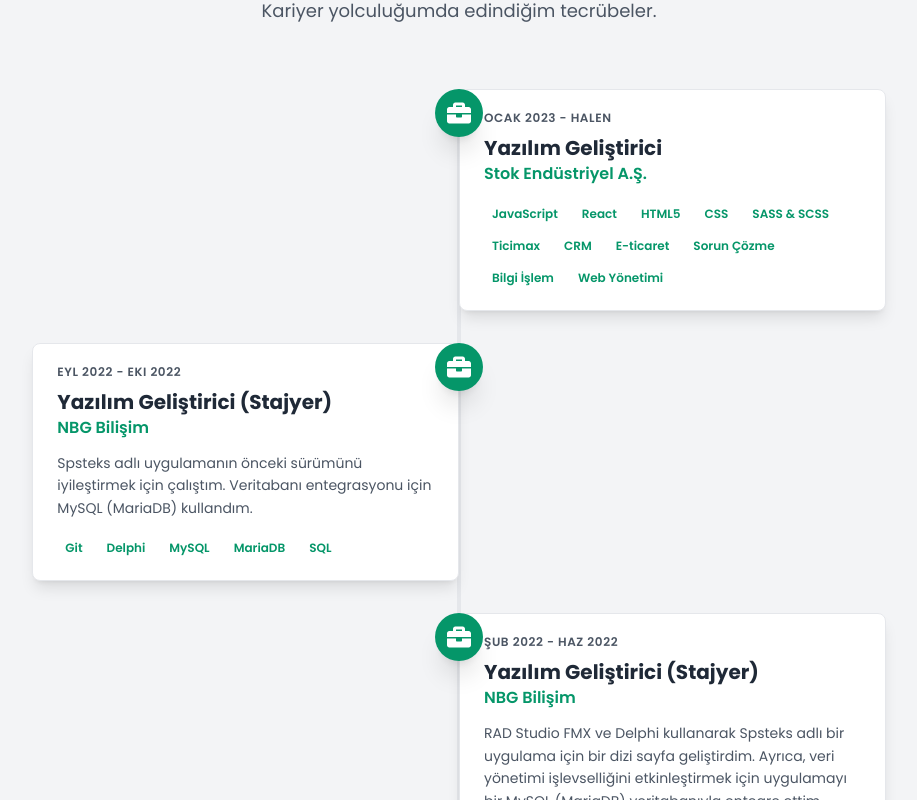
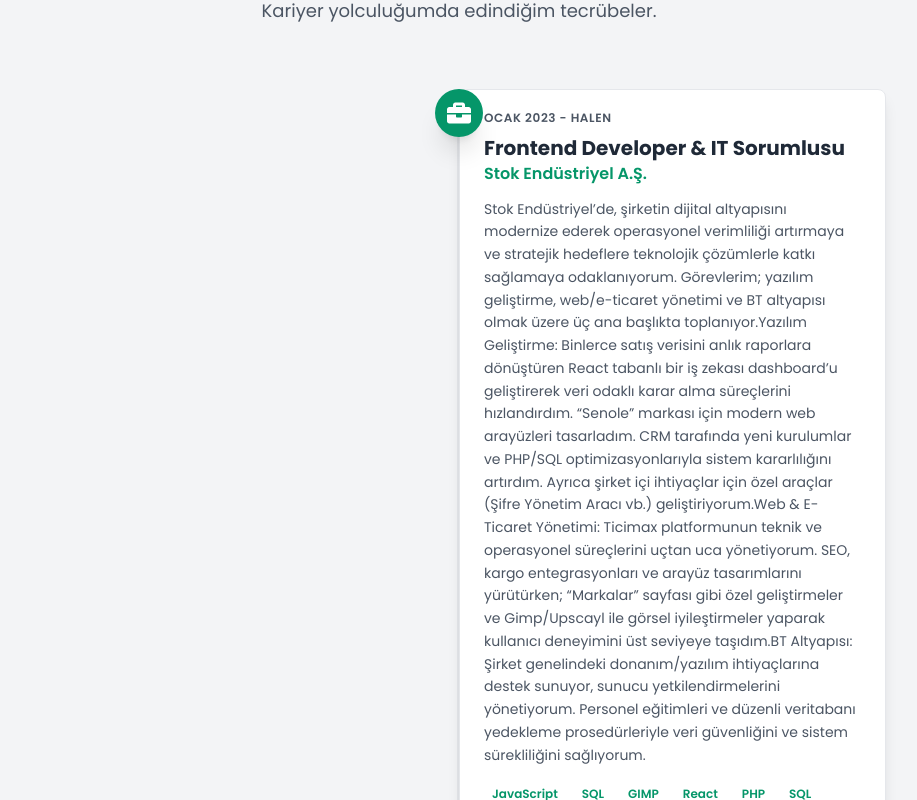
Before and after one commit to EnderKaran/Portfolio-Website, a React (Vite) app in the folder website/: page /Portfolio-Website/about in a window 1280 px wide. Shown: the part 920-1720 px from the top of the page, without its empty margins (181-1098 px from the left). Built offline with nearby package versions, Linux system fonts and the light colour scheme.

Commit message:
about kısmı güncellendi

```diff
--- a/website/src/components/Abouts.jsx
+++ b/website/src/components/Abouts.jsx
@@ -88,7 +88,14 @@
             date: "Ocak 2023 - Halen",
             title: t('exp1_title'),
             company: "Stok Endüstriyel A.Ş.",
-            skills: ["JavaScript", "React", "HTML5", "CSS", "SASS & SCSS", "Ticimax", "CRM", "E-ticaret", "Sorun Çözme", "Bilgi İşlem", "Web Yönetimi"]
+            description: [
+                t('exp1_desc_intro'),
+                t('exp1_desc_software'),
+                t('exp1_desc_web'),
+                t('exp1_desc_it')
+            ],
+            skills: ["JavaScript", "SQL", "GIMP",
+                "React", "PHP", "SQL", "HTML5", "CSS", "SASS&SCSS", "SEO", "API Entegrasyonu", "Sistem Yönetimi", "Veritabanı Yönetimi", "Ticimax", "Vtiger CRM", "Gimp", "Bilgi İşlem"]
         },
         {
             date: "Eyl 2022 - Eki 2022",
--- a/website/src/i18n.js
+++ b/website/src/i18n.js
@@ -66,7 +66,15 @@
       "edu3_degree": "Lise, Bilişim/Web Programlama",
 
       "awards_title": "Onur ve Ödüller",
-          "award1_title": "Onur Belgesi",
+      "award1_title": "Onur Belgesi",
+
+
+        "exp1_title": "Frontend Developer & IT Sorumlusu",
+        "exp1_desc_intro": "Stok Endüstriyel’de, şirketin dijital altyapısını modernize ederek operasyonel verimliliği artırmaya ve stratejik hedeflere teknolojik çözümlerle katkı sağlamaya odaklanıyorum. Görevlerim; yazılım geliştirme, web/e-ticaret yönetimi ve BT altyapısı olmak üzere üç ana başlıkta toplanıyor.",
+        "exp1_desc_software": "Yazılım Geliştirme: Binlerce satış verisini anlık raporlara dönüştüren React tabanlı bir iş zekası dashboard’u geliştirerek veri odaklı karar alma süreçlerini hızlandırdım. “Senole” markası için modern web arayüzleri tasarladım. CRM tarafında yeni kurulumlar ve PHP/SQL optimizasyonlarıyla sistem kararlılığını artırdım. Ayrıca şirket içi ihtiyaçlar için özel araçlar (Şifre Yönetim Aracı vb.) geliştiriyorum.",
+        "exp1_desc_web": "Web & E-Ticaret Yönetimi: Ticimax platformunun teknik ve operasyonel süreçlerini uçtan uca yönetiyorum. SEO, kargo entegrasyonları ve arayüz tasarımlarını yürütürken; “Markalar” sayfası gibi özel geliştirmeler ve Gimp/Upscayl ile görsel iyileştirmeler yaparak kullanıcı deneyimini üst seviyeye taşıdım.",
+        "exp1_desc_it": "BT Altyapısı: Şirket genelindeki donanım/yazılım ihtiyaçlarına destek sunuyor, sunucu yetkilendirmelerini yönetiyorum. Personel eğitimleri ve düzenli veritabanı yedekleme prosedürleriyle veri güvenliğini ve sistem sürekliliğini sağlıyorum.",
+
 
           // --- Contact Sayfası ---
       "contact_title": "İletişime Geçin",
@@ -235,8 +243,13 @@
       "edu3_degree": "High School, IT/Web Programming",
 
       "awards_title": "Honors & Awards",
-          "award1_title": "Honor Certificate",
+      "award1_title": "Honor Certificate",
 
+      "exp1_title": "Frontend Developer & IT Specialist",
+  "exp1_desc_intro": "At Stok Endüstriyel, I focus on modernizing the company's digital infrastructure to enhance operational efficiency and support strategic goals through technological solutions. My responsibilities are concentrated in three main areas: Software Development, Web & E-Commerce Management, and IT Infrastructure.",
+  "exp1_desc_software": "Software Development: Accelerated data-driven decision-making processes by developing a React-based business intelligence dashboard that transforms thousands of sales records into real-time reports. Designed modern web interfaces for the “Senole” brand. Enhanced system stability through new CRM implementations and PHP/SQL optimizations. Additionally, I develop custom internal tools (such as a Password Management Tool) to meet corporate needs.",
+  "exp1_desc_web": "Web & E-Commerce Management: Managing the technical and operational processes of the Ticimax platform end-to-end. I handle SEO, shipping integrations, and interface designs, while elevating the user experience through custom developments like the “Brands” page and visual enhancements using Gimp and Upscayl.",
+  "exp1_desc_it": "IT Infrastructure: Providing support for hardware/software needs across the company and managing server authorizations. I ensure data security and system continuity through staff training and established regular database backup procedures.",
         // --- Contact Page ---
       "contact_title": "Get in Touch",
       "contact_subtitle": "Have a project in mind? You can reach me by filling out the form below.",
```
